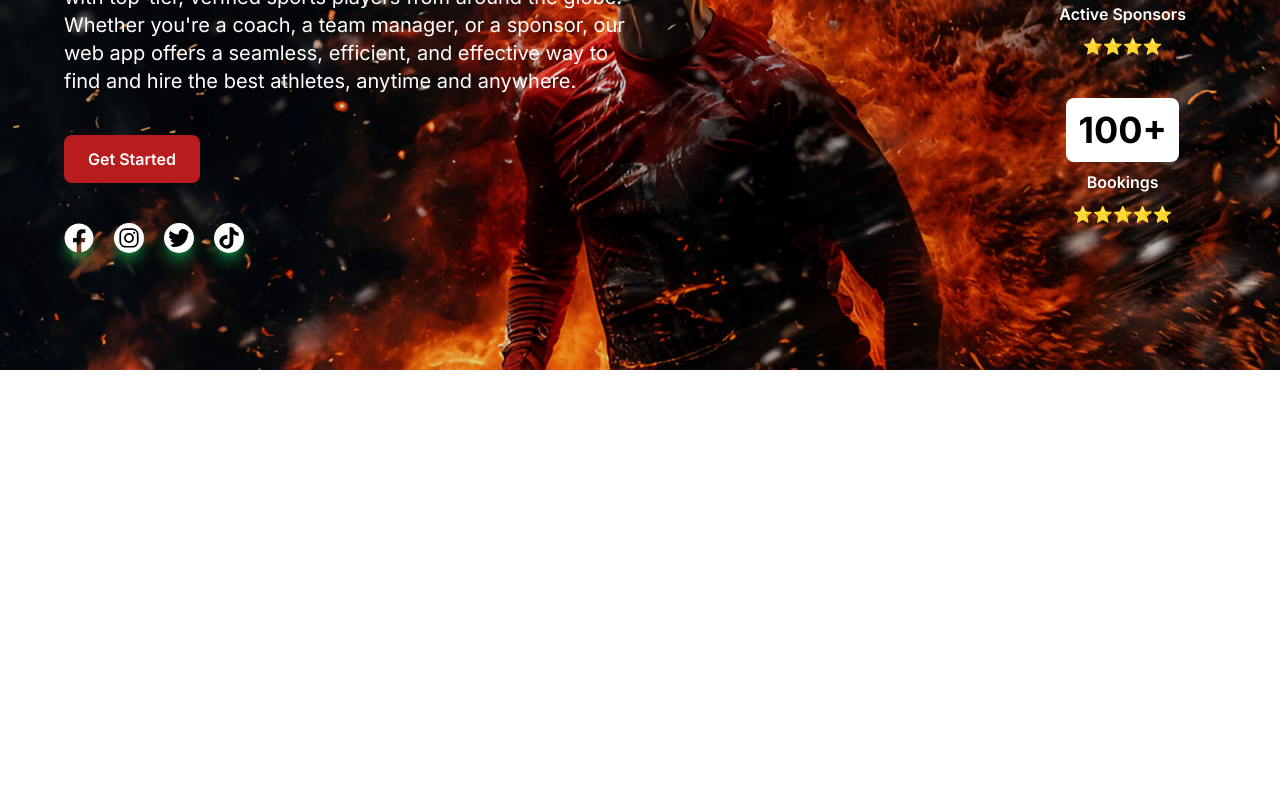
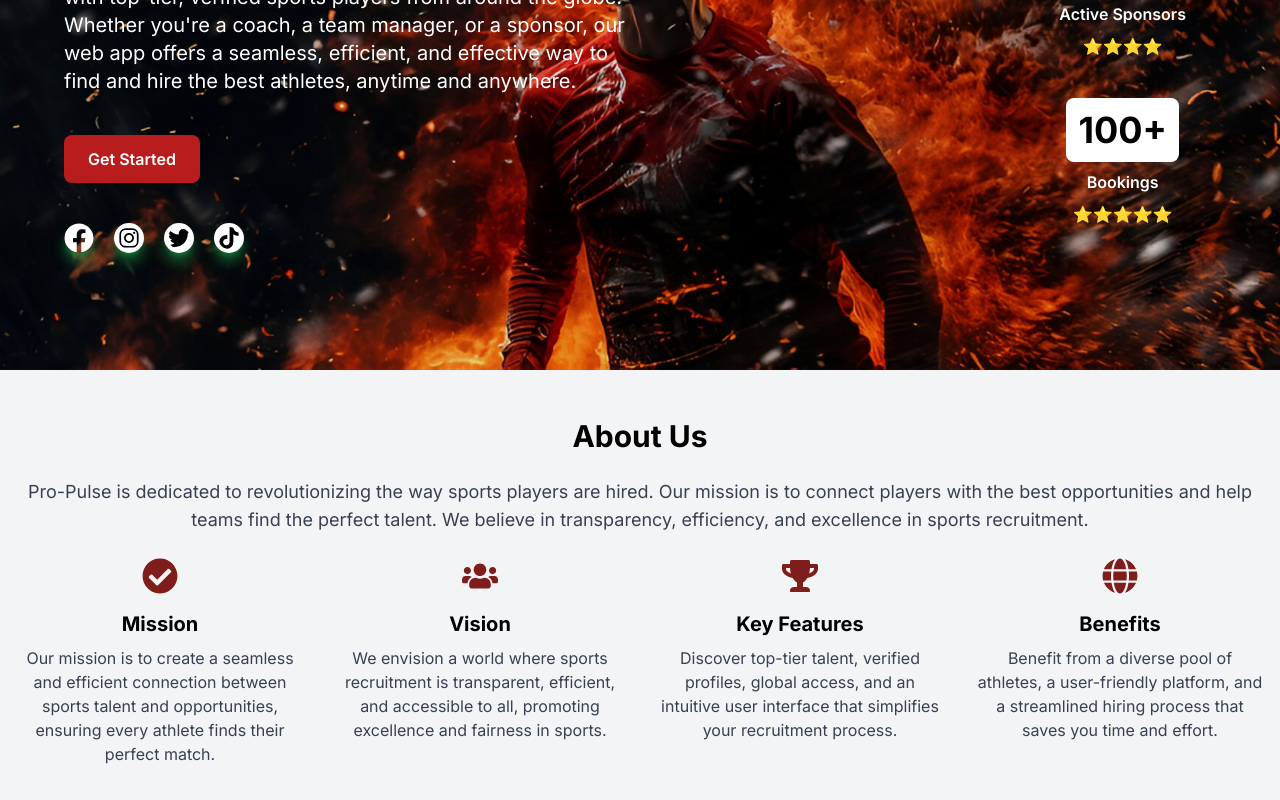
Before and after one commit to jamesjoy-2k24/Pro-Pulse-Next-js, a Next.js app: page / in a window 1280 px wide. Shown: the part 430-1230 px from the top of the page. Before the commit the page ends 800 px from the top, so only its background shows below. Built offline with nearby package versions, Linux system fonts and the light colour scheme.

Commit message:
finished basic things of about us

```diff
--- a/app/page.tsx
+++ b/app/page.tsx
@@ -1,12 +1,14 @@
 import Navbar from '@/components/Navbar';
 import Layout from '../components/Layout';
-import HeroSection from '@/components/HeroSection';
+import HeroSection from '@/pages/HeroSection';
+import AboutUs from '@/pages/About';
 
 const Home = () => {
   return (
     <Layout>
       <Navbar />
       <HeroSection />
+      <AboutUs />
     </Layout>
   );
 };
--- /dev/null
+++ b/pages/About.tsx
@@ -0,0 +1,75 @@
+'use client';
+import { motion } from 'framer-motion';
+import { FaCheckCircle, FaUsers, FaTrophy, FaGlobe } from 'react-icons/fa';
+
+const AboutUs = () => {
+  return (
+    <section className="py-12 bg-gray-100">
+      <div className="container mx-auto px-4">
+        <motion.h2
+          initial={{ opacity: 0 }}
+          animate={{ opacity: 1 }}
+          transition={{ duration: 1 }}
+          className="text-3xl font-bold text-center mb-6"
+        >
+          About Us
+        </motion.h2>
+        <motion.p
+          initial={{ opacity: 0 }}
+          animate={{ opacity: 1 }}
+          transition={{ duration: 1, delay: 0.5 }}
+          className="text-center text-lg text-gray-700 mb-6"
+        >
+          Pro-Pulse is dedicated to revolutionizing the way sports players are
+          hired. Our mission is to connect players with the best opportunities
+          and help teams find the perfect talent. We believe in transparency,
+          efficiency, and excellence in sports recruitment.
+        </motion.p>
+
+        <motion.div
+          initial={{ opacity: 0 }}
+          animate={{ opacity: 1 }}
+          transition={{ duration: 1, delay: 1 }}
+          className="grid grid-cols-1 md:grid-cols-2 lg:grid-cols-4 gap-8"
+        >
+          <div className="text-center">
+            <FaCheckCircle className="text-4xl text-red-900 mx-auto mb-4" />
+            <h3 className="text-xl font-bold mb-2">Mission</h3>
+            <p className="text-gray-700">
+              Our mission is to create a seamless and efficient connection
+              between sports talent and opportunities, ensuring every athlete
+              finds their perfect match.
+            </p>
+          </div>
+          <div className="text-center">
+            <FaUsers className="text-4xl text-red-900 mx-auto mb-4" />
+            <h3 className="text-xl font-bold mb-2">Vision</h3>
+            <p className="text-gray-700">
+              We envision a world where sports recruitment is transparent,
+              efficient, and accessible to all, promoting excellence and
+              fairness in sports.
+            </p>
+          </div>
+          <div className="text-center">
+            <FaTrophy className="text-4xl text-red-900 mx-auto mb-4" />
+            <h3 className="text-xl font-bold mb-2">Key Features</h3>
+            <p className="text-gray-700">
+              Discover top-tier talent, verified profiles, global access, and an
+              intuitive user interface that simplifies your recruitment process.
+            </p>
+          </div>
+          <div className="text-center">
+            <FaGlobe className="text-4xl text-red-900 mx-auto mb-4" />
+            <h3 className="text-xl font-bold mb-2">Benefits</h3>
+            <p className="text-gray-700">
+              Benefit from a diverse pool of athletes, a user-friendly platform,
+              and a streamlined hiring process that saves you time and effort.
+            </p>
+          </div>
+        </motion.div>
+      </div>
+    </section>
+  );
+};
+
+export default AboutUs;
```
Also changed, not shown: pages/HeroSection.tsx (renamed from components/HeroSection.tsx), 1 other file (tests, documents, lock files or other folders).
